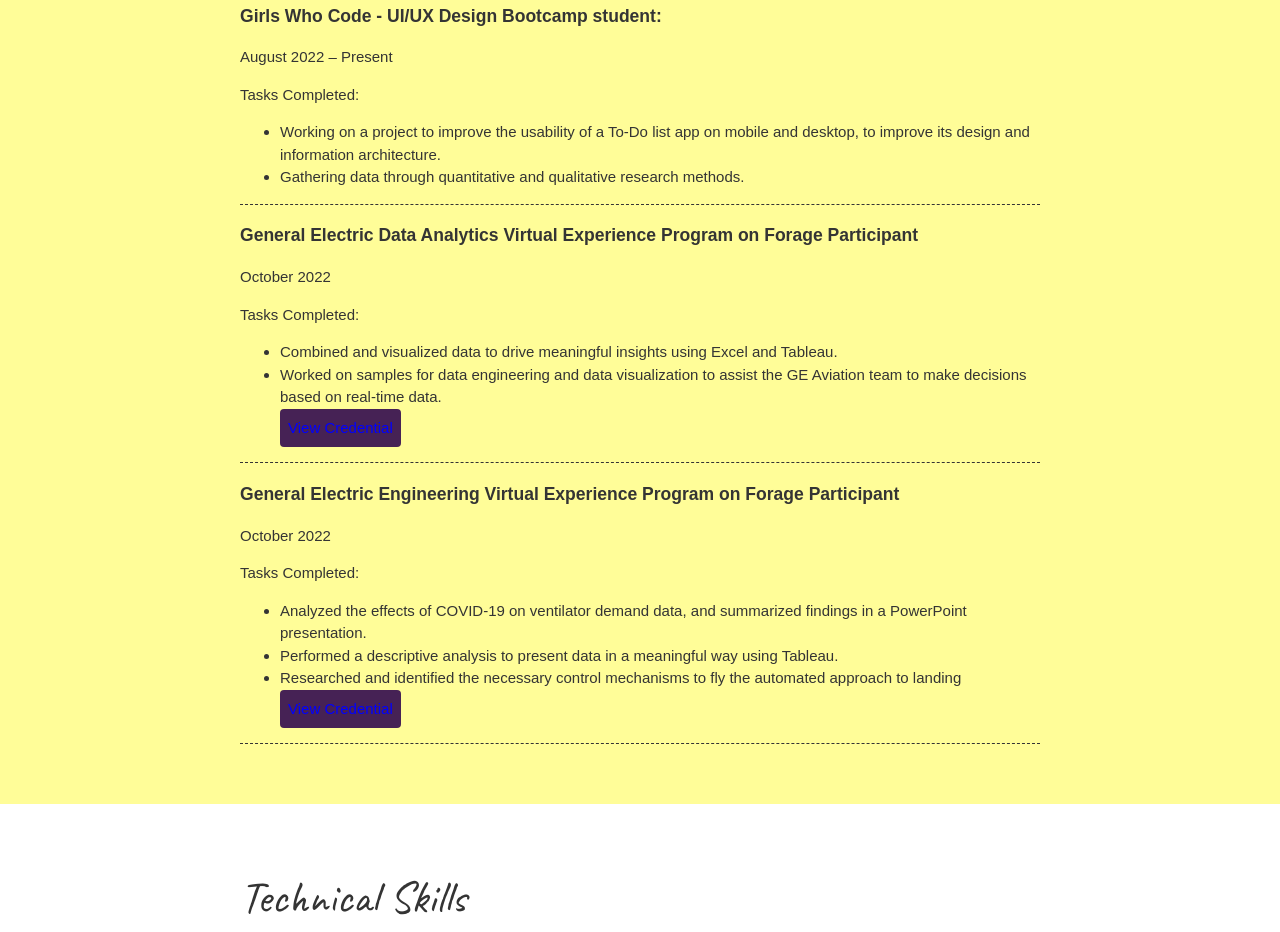
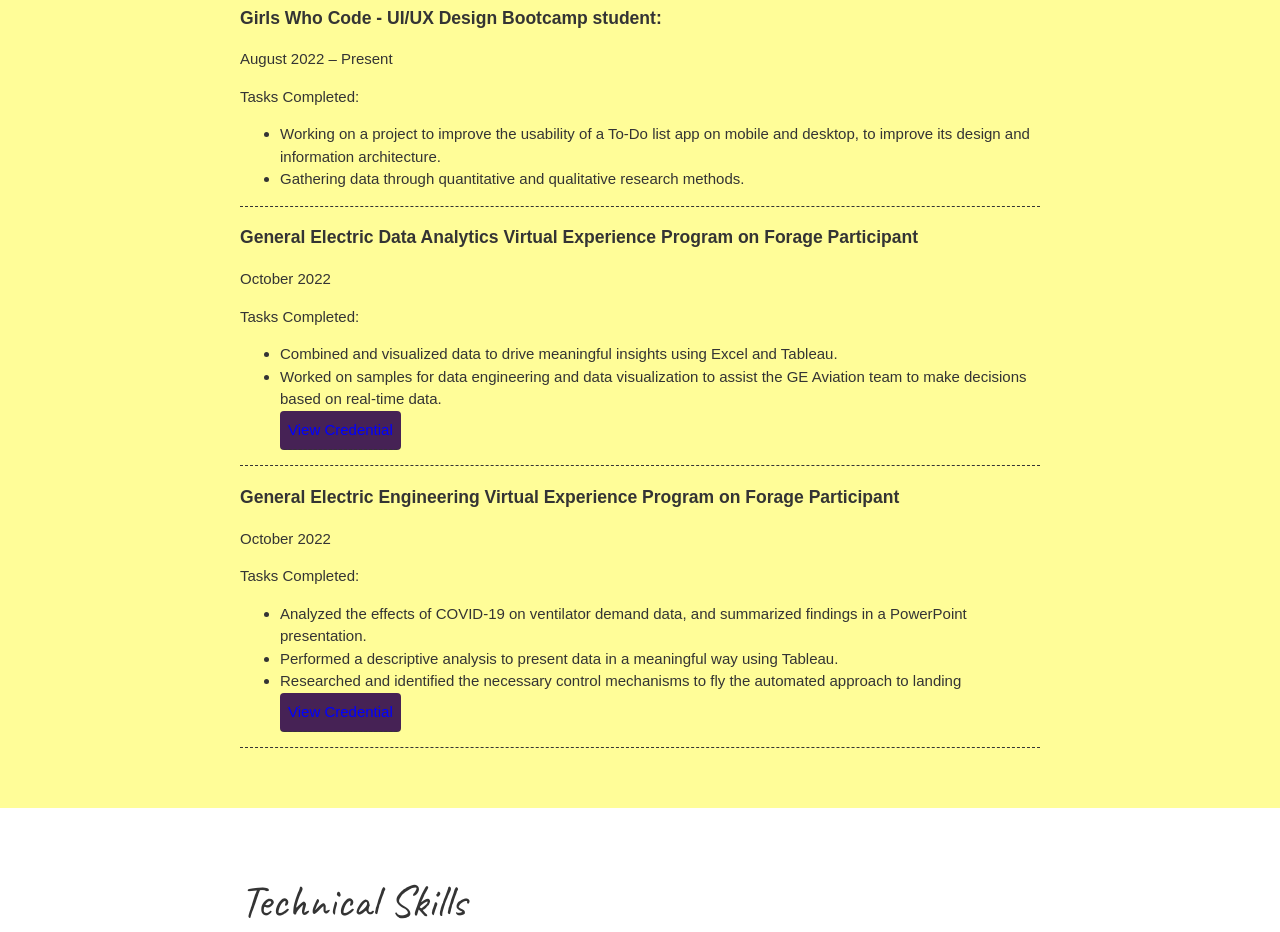
Before and after one commit to MariamTmane/HackJam_GSU, a plain HTML site: page index.html in a window 1280 px wide. Shown: the part 2157-3089 px from the top of the page. Drawn offline with Linux system fonts and the light colour scheme; files that its build step writes are made by us from their sources; a web font is replaced by a local one.

Commit message:
Update styles.css

```diff
--- a/styles.css
+++ b/styles.css
@@ -85,11 +85,13 @@ header{
 --------------------------------*/
 .projects {
     background-color: #9FB8AD;
+    border-bottom: 1px dashed #343434;
 }
 
 /*button*/
 .projects a{
     color:#bb7e5d;
+
 }
 .btn {
     text-decoration: none;
```
